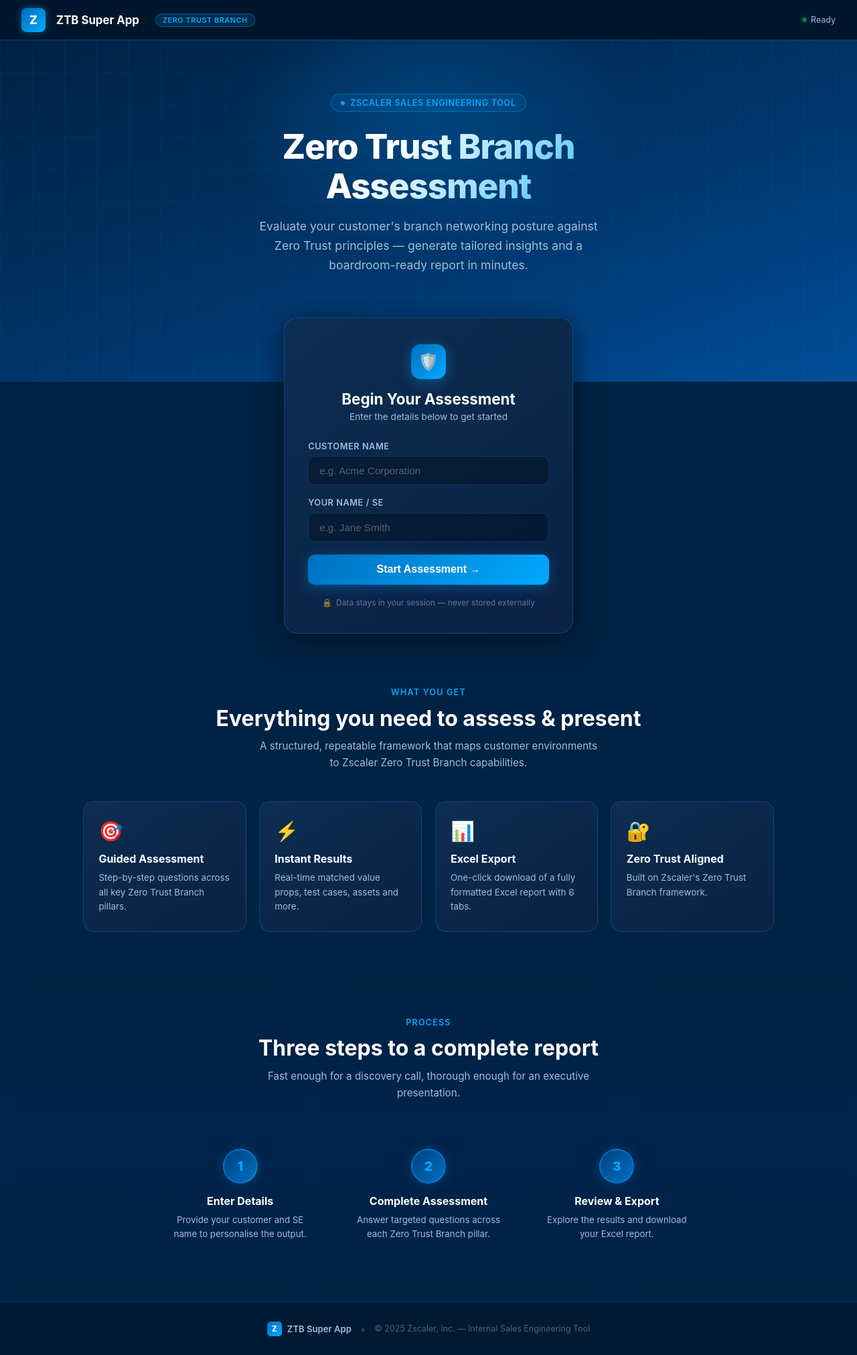
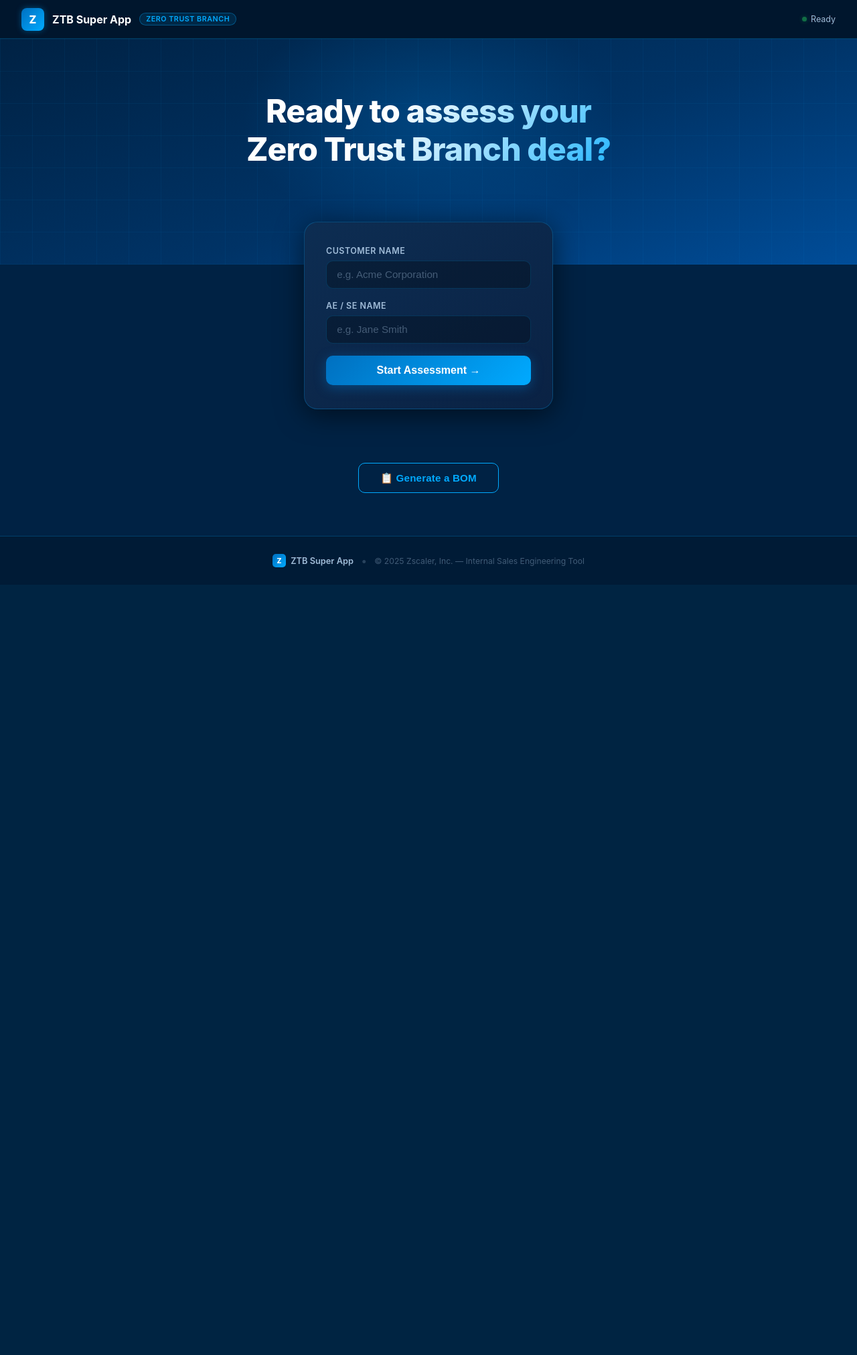
Before and after one commit to rakeshsharma91/ztb-super-app, a Flask app: page /user/ in a window 1280 px wide. Shown: the whole page at 67% size. After the commit the page ends 847 px from the top, so only its background shows below. Run offline with Flask 3, Linux system fonts and the light colour scheme.

Commit message:
Final app without save progress option - clean landing page, BOM coming soon page

```diff
--- a/routes/user_routes.py
+++ b/routes/user_routes.py
@@ -326,3 +326,7 @@
         as_attachment=True,
         download_name=filename
     )
+
+@user_bp.route('/bom')
+def bom():
+    return render_template('user_bom.html')
--- a/templates/user_landing.html
+++ b/templates/user_landing.html
@@ -6,16 +6,15 @@
   <title>ZTB Super App — Zero Trust Branch Assessment</title>
   <style>
     :root {
+      --navy-dark: #002244;
       --navy:      #003366;
-      --navy-dark: #002244;
       --blue:      #0070c0;
       --accent:    #00aaff;
       --white:     #ffffff;
-      --navy-mid:  #004080;
       --card-bg:   #0a2a50;
-      --text-muted: #a0bcd8;
-      --border:    rgba(0, 170, 255, 0.25);
-      --shadow:    0 8px 40px rgba(0, 0, 0, 0.55);
+      --text-muted:#a0bcd8;
+      --border:    rgba(0,170,255,0.25);
+      --shadow:    0 8px 40px rgba(0,0,0,0.55);
     }
     *, *::before, *::after { box-sizing: border-box; margin: 0; padding: 0; }
     html { scroll-behavior: smooth; }
@@ -26,28 +25,31 @@
       min-height: 100vh;
       overflow-x: hidden;
     }
+
+    /* ── NAVBAR ── */
     .navbar {
       position: sticky; top: 0; z-index: 100;
-      display: flex; align-items: center; gap: 1rem;
-      padding: 0 2rem; height: 60px;
-      background: rgba(0, 22, 44, 0.92);
+      display: flex; align-items: center; gap: 0.75rem;
+      padding: 0 2rem; height: 58px;
+      background: rgba(0,22,44,0.92);
       backdrop-filter: blur(12px);
       border-bottom: 1px solid var(--border);
     }
     .nav-logo {
-      width: 36px; height: 36px;
+      width: 34px; height: 34px;
       background: linear-gradient(135deg, var(--blue), var(--accent));
       border-radius: 8px;
       display: flex; align-items: center; justify-content: center;
-      font-size: 1.1rem; font-weight: 800; color: var(--white);
-      box-shadow: 0 0 12px rgba(0,170,255,0.4);
+      font-size: 1rem; font-weight: 800; color: var(--white);
+      box-shadow: 0 0 10px rgba(0,170,255,0.35);
+      flex-shrink: 0;
     }
-    .nav-brand { font-size: 1.05rem; font-weight: 700; color: var(--white); }
+    .nav-brand { font-size: 1rem; font-weight: 700; color: var(--white); }
     .nav-badge {
-      margin-left: 0.5rem; padding: 2px 10px;
-      background: rgba(0,170,255,0.15);
-      border: 1px solid rgba(0,170,255,0.4);
-      border-radius: 20px; font-size: 0.68rem;
+      padding: 2px 9px;
+      background: rgba(0,170,255,0.12);
+      border: 1px solid rgba(0,170,255,0.35);
+      border-radius: 20px; font-size: 0.67rem;
       font-weight: 600; color: var(--accent);
       letter-spacing: 0.05em; text-transform: uppercase;
     }
@@ -58,153 +60,161 @@
       border-radius: 50%; box-shadow: 0 0 6px rgba(34,197,94,0.6);
       animation: pulse-green 2s infinite;
     }
-    @keyframes pulse-green { 0%,100%{opacity:1} 50%{opacity:0.5} }
+    @keyframes pulse-green { 0%,100%{opacity:1} 50%{opacity:0.45} }
+
+    /* ── HERO ── */
     .hero {
       position: relative;
-      background: linear-gradient(160deg, var(--navy-dark) 0%, var(--navy) 50%, #004d99 100%);
-      padding: 5rem 2rem 10rem; text-align: center; overflow: hidden;
+      background: linear-gradient(160deg, var(--navy-dark) 0%, var(--navy) 55%, #004d99 100%);
+      padding: 5rem 2rem 9rem;
+      text-align: center;
+      overflow: hidden;
     }
     .hero::before {
       content: ''; position: absolute; inset: 0;
-      background-image: linear-gradient(rgba(0,170,255,0.06) 1px, transparent 1px),
-        linear-gradient(90deg, rgba(0,170,255,0.06) 1px, transparent 1px);
+      background-image:
+        linear-gradient(rgba(0,170,255,0.055) 1px, transparent 1px),
+        linear-gradient(90deg, rgba(0,170,255,0.055) 1px, transparent 1px);
       background-size: 48px 48px; pointer-events: none;
     }
     .hero::after {
-      content: ''; position: absolute; top: -80px; left: 50%;
-      transform: translateX(-50%); width: 600px; height: 400px;
-      background: radial-gradient(ellipse, rgba(0,112,192,0.35) 0%, transparent 70%);
+      content: ''; position: absolute;
+      top: -60px; left: 50%; transform: translateX(-50%);
+      width: 560px; height: 360px;
+      background: radial-gradient(ellipse, rgba(0,112,192,0.32) 0%, transparent 70%);
       pointer-events: none;
     }
-    .hero-content { position: relative; z-index: 2; max-width: 700px; margin: 0 auto; }
-    .hero-eyebrow {
-      display: inline-flex; align-items: center; gap: 8px;
-      padding: 5px 14px; background: rgba(0,170,255,0.1);
-      border: 1px solid rgba(0,170,255,0.35); border-radius: 20px;
-      font-size: 0.78rem; font-weight: 600; color: var(--accent);
-      letter-spacing: 0.06em; text-transform: uppercase; margin-bottom: 1.4rem;
+    .hero-content { position: relative; z-index: 2; max-width: 680px; margin: 0 auto; }
+    .hero h1 {
+      font-size: clamp(2rem, 5vw, 3rem);
+      font-weight: 800;
+      line-height: 1.18;
+      letter-spacing: -0.02em;
+      background: linear-gradient(135deg, var(--white) 40%, var(--accent));
+      -webkit-background-clip: text;
+      -webkit-text-fill-color: transparent;
+      background-clip: text;
     }
-    .hero-eyebrow-dot { width: 6px; height: 6px; background: var(--accent); border-radius: 50%; }
-    .hero h1 {
-      font-size: clamp(2rem, 5vw, 3.2rem); font-weight: 800;
-      line-height: 1.15; letter-spacing: -0.02em; margin-bottom: 1rem;
-      background: linear-gradient(135deg, var(--white) 40%, var(--accent));
-      -webkit-background-clip: text; -webkit-text-fill-color: transparent; background-clip: text;
-    }
-    .hero-tagline { font-size: 1.1rem; color: var(--text-muted); line-height: 1.65; max-width: 520px; margin: 0 auto; }
+
+    /* ── FORM CARD ── */
     .form-card-wrapper {
       position: relative; z-index: 10;
-      max-width: 480px; margin: -6rem auto 0; padding: 0 1.5rem;
+      max-width: 420px; margin: -4rem auto 0;
+      padding: 0 1.5rem;
     }
     .form-card {
       background: linear-gradient(145deg, #0d2d52, #0a2244);
-      border: 1px solid var(--border); border-radius: 20px;
-      padding: 2.4rem 2.2rem; box-shadow: var(--shadow);
+      border: 1px solid var(--border);
+      border-radius: 20px;
+      padding: 2.2rem 2rem;
+      box-shadow: var(--shadow);
     }
-    .form-card-header { text-align: center; margin-bottom: 1.8rem; }
-    .form-card-icon {
-      width: 52px; height: 52px; margin: 0 auto 1rem;
-      background: linear-gradient(135deg, var(--blue), var(--accent));
-      border-radius: 14px; display: flex; align-items: center;
-      justify-content: center; font-size: 1.5rem;
-      box-shadow: 0 4px 20px rgba(0,170,255,0.35);
-    }
-    .form-card h2 { font-size: 1.4rem; font-weight: 700; color: var(--white); margin-bottom: 0.35rem; }
-    .form-card-subtitle { font-size: 0.85rem; color: var(--text-muted); }
-    .form-group { margin-bottom: 1.2rem; }
+    .form-group { margin-bottom: 1.15rem; }
     .form-group label {
-      display: block; font-size: 0.8rem; font-weight: 600;
+      display: block; font-size: 0.78rem; font-weight: 600;
       color: var(--text-muted); letter-spacing: 0.04em;
-      text-transform: uppercase; margin-bottom: 0.45rem;
+      text-transform: uppercase; margin-bottom: 0.4rem;
     }
     .form-group input {
-      width: 100%; padding: 0.75rem 1rem;
-      background: rgba(0,0,0,0.3);
-      border: 1px solid rgba(0,170,255,0.2);
-      border-radius: 10px; color: var(--white); font-size: 0.95rem;
-      outline: none; transition: border-color 0.2s, box-shadow 0.2s;
+      width: 100%; padding: 0.72rem 0.95rem;
+      background: rgba(0,0,0,0.28);
+      border: 1px solid rgba(0,170,255,0.18);
+      border-radius: 10px; color: var(--white);
+      font-size: 0.95rem; outline: none;
+      transition: border-color 0.2s, box-shadow 0.2s;
     }
-    .form-group input::placeholder { color: rgba(160,188,216,0.45); }
-    .form-group input:focus { border-color: var(--accent); box-shadow: 0 0 0 3px rgba(0,170,255,0.15); }
-    .form-group input.error-field { border-color: #f87171; box-shadow: 0 0 0 3px rgba(248,113,113,0.15); }
-    .error-msg { display: none; font-size: 0.78rem; color: #f87171; margin-top: 0.35rem; }
-    .error-msg.visible { display: block; }
+    .form-group input::placeholder { color: rgba(160,188,216,0.4); }
+    .form-group input:focus { border-color: var(--accent); box-shadow: 0 0 0 3px rgba(0,170,255,0.13); }
+    .form-group input.error-field { border-color: #f87171; box-shadow: 0 0 0 3px rgba(248,113,113,0.13); }
+    .field-error { display: none; font-size: 0.76rem; color: #f87171; margin-top: 0.3rem; }
+    .field-error.visible { display: block; }
     .global-error {
-      display: none; background: rgba(248,113,113,0.12);
-      border: 1px solid rgba(248,113,113,0.35); border-radius: 8px;
-      padding: 0.7rem 0.9rem; font-size: 0.83rem; color: #fca5a5;
+      display: none;
+      background: rgba(248,113,113,0.1);
+      border: 1px solid rgba(248,113,113,0.32);
+      border-radius: 8px; padding: 0.65rem 0.85rem;
+      font-size: 0.82rem; color: #fca5a5;
       margin-bottom: 1rem; text-align: center;
     }
     .global-error.visible { display: block; }
     .submit-btn {
-      width: 100%; padding: 0.85rem;
+      width: 100%; padding: 0.82rem;
       background: linear-gradient(135deg, var(--blue), var(--accent));
       border: none; border-radius: 10px; color: var(--white);
       font-size: 1rem; font-weight: 700; cursor: pointer;
       transition: opacity 0.2s, transform 0.15s, box-shadow 0.2s;
-      box-shadow: 0 4px 18px rgba(0,112,192,0.5); margin-top: 0.4rem;
+      box-shadow: 0 4px 18px rgba(0,112,192,0.45);
+      margin-top: 0.5rem;
       display: flex; align-items: center; justify-content: center; gap: 8px;
     }
-    .submit-btn:hover:not(:disabled) { opacity: 0.92; transform: translateY(-1px); }
-    .submit-btn:disabled { opacity: 0.6; cursor: not-allowed; }
+    .submit-btn:hover:not(:disabled) { opacity: 0.9; transform: translateY(-1px); }
+    .submit-btn:disabled { opacity: 0.55; cursor: not-allowed; }
     .btn-spinner {
-      display: none; width: 16px; height: 16px;
-      border: 2px solid rgba(255,255,255,0.4); border-top-color: #fff;
-      border-radius: 50%; animation: spin 0.7s linear infinite;
+      display: none; width: 15px; height: 15px;
+      border: 2px solid rgba(255,255,255,0.35);
+      border-top-color: #fff; border-radius: 50%;
+      animation: spin 0.7s linear infinite;
     }
     .submit-btn.loading .btn-spinner { display: block; }
     @keyframes spin { to { transform: rotate(360deg); } }
-    .form-card-footer {
-      text-align: center; margin-top: 1.2rem; font-size: 0.75rem;
-      color: rgba(160,188,216,0.55); display: flex; align-items: center;
-      justify-content: center; gap: 6px;
+
+    /* ── BOM SECTION ── */
+    .bom-section {
+      text-align: center;
+      margin: 5rem auto 4rem;
+      padding: 0 1.5rem;
     }
-    .features { max-width: 1080px; margin: 5rem auto 0; padding: 0 1.5rem 4rem; }
-    .section-label { text-align: center; font-size: 0.78rem; font-weight: 600; letter-spacing: 0.1em; text-transform: uppercase; color: var(--accent); margin-bottom: 0.7rem; }
-    .section-title { text-align: center; font-size: clamp(1.4rem,3vw,2rem); font-weight: 700; color: var(--white); margin-bottom: 0.6rem; }
-    .section-desc { text-align: center; color: var(--text-muted); font-size: 0.95rem; max-width: 520px; margin: 0 auto 2.8rem; line-height: 1.65; }
-    .feature-grid { display: grid; grid-template-columns: repeat(auto-fit, minmax(220px,1fr)); gap: 1.2rem; }
-    .feature-card {
-      background: linear-gradient(145deg, #0d2d52, #0a2244);
-      border: 1px solid var(--border); border-radius: 16px; padding: 1.6rem 1.4rem;
-      transition: transform 0.2s, border-color 0.2s, box-shadow 0.2s;
+    .bom-btn {
+      display: inline-flex; align-items: center; gap: 8px;
+      padding: 0.78rem 2rem;
+      background: transparent;
+      border: 1px solid var(--accent);
+      border-radius: 10px;
+      color: var(--accent);
+      font-size: 0.95rem; font-weight: 600;
+      cursor: pointer;
+      transition: background 0.2s, color 0.2s, box-shadow 0.2s, transform 0.15s;
+      letter-spacing: 0.01em;
     }
-    .feature-card:hover { transform: translateY(-4px); border-color: rgba(0,170,255,0.5); box-shadow: 0 8px 32px rgba(0,112,192,0.3); }
-    .feature-icon { font-size: 1.8rem; margin-bottom: 0.9rem; display: block; }
-    .feature-card h3 { font-size: 1rem; font-weight: 700; color: var(--white); margin-bottom: 0.5rem; }
-    .feature-card p { font-size: 0.84rem; color: var(--text-muted); line-height: 1.6; }
-    .how-it-works { background: linear-gradient(180deg, transparent, rgba(0,36,80,0.6), transparent); padding: 4rem 1.5rem; }
-    .steps-container { max-width: 820px; margin: 0 auto; display: grid; grid-template-columns: repeat(auto-fit,minmax(220px,1fr)); gap: 1.5rem; }
-    .step-card { text-align: center; padding: 1.6rem 1rem; }
-    .step-number {
-      width: 52px; height: 52px; margin: 0 auto 1rem;
-      background: linear-gradient(135deg, var(--navy-mid), var(--blue));
-      border: 2px solid rgba(0,170,255,0.4); border-radius: 50%;
-      display: flex; align-items: center; justify-content: center;
-      font-size: 1.2rem; font-weight: 800; color: var(--accent);
-      box-shadow: 0 0 18px rgba(0,112,192,0.35);
+    .bom-btn:hover {
+      background: var(--accent);
+      color: var(--white);
+      box-shadow: 0 4px 18px rgba(0,170,255,0.35);
+      transform: translateY(-1px);
     }
-    .step-card h3 { font-size: 1rem; font-weight: 700; color: var(--white); margin-bottom: 0.5rem; }
-    .step-card p { font-size: 0.83rem; color: var(--text-muted); line-height: 1.6; }
+
+    /* ── FOOTER ── */
     .footer {
-      border-top: 1px solid var(--border); padding: 1.8rem 2rem;
-      text-align: center; background: rgba(0,0,0,0.25);
-      display: flex; align-items: center; justify-content: center; flex-wrap: wrap; gap: 0.6rem;
+      border-top: 1px solid var(--border);
+      padding: 1.6rem 2rem;
+      text-align: center;
+      background: rgba(0,0,0,0.2);
+      display: flex; align-items: center;
+      justify-content: center; flex-wrap: wrap; gap: 0.55rem;
     }
-    .footer-logo { display: flex; align-items: center; gap: 0.5rem; font-size: 0.82rem; font-weight: 600; color: var(--text-muted); }
-    .footer-z { width: 22px; height: 22px; background: linear-gradient(135deg,var(--blue),var(--accent)); border-radius: 5px; display: flex; align-items: center; justify-content: center; font-size: 0.7rem; font-weight: 800; color: var(--white); }
-    .footer-sep { color: rgba(160,188,216,0.25); margin: 0 0.2rem; }
-    .footer-copy { font-size: 0.78rem; color: rgba(160,188,216,0.45); }
+    .footer-logo { display: flex; align-items: center; gap: 0.45rem; font-size: 0.8rem; font-weight: 600; color: var(--text-muted); }
+    .footer-z {
+      width: 20px; height: 20px;
+      background: linear-gradient(135deg, var(--blue), var(--accent));
+      border-radius: 5px; display: flex; align-items: center;
+      justify-content: center; font-size: 0.65rem; font-weight: 800; color: var(--white);
+    }
+    .footer-sep { color: rgba(160,188,216,0.25); margin: 0 0.15rem; }
+    .footer-copy { font-size: 0.76rem; color: rgba(160,188,216,0.4); }
+
+    /* ── RESPONSIVE ── */
     @media (max-width: 600px) {
-      .hero { padding: 3.5rem 1rem 8rem; }
-      .form-card-wrapper { margin-top: -5rem; }
-      .form-card { padding: 1.8rem 1.4rem; }
+      .hero { padding: 3.2rem 1rem 7.5rem; }
+      .form-card-wrapper { margin-top: -3.5rem; }
+      .form-card { padding: 1.7rem 1.3rem; }
       .navbar { padding: 0 1rem; }
       .nav-badge { display: none; }
     }
   </style>
 </head>
 <body>
+
+  <!-- NAVBAR -->
   <nav class="navbar">
     <div class="nav-logo">Z</div>
     <span class="nav-brand">ZTB Super App</span>
@@ -216,76 +226,51 @@
     </div>
   </nav>
 
+  <!-- HERO -->
   <section class="hero">
     <div class="hero-content">
-      <div class="hero-eyebrow">
-        <span class="hero-eyebrow-dot"></span>
-        Zscaler Sales Engineering Tool
-      </div>
-      <h1>Zero Trust Branch<br>Assessment</h1>
-      <p class="hero-tagline">
-        Evaluate your customer's branch networking posture against Zero Trust principles —
-        generate tailored insights and a boardroom-ready report in minutes.
-      </p>
+      <h1>Ready to assess your<br>Zero Trust Branch deal?</h1>
     </div>
   </section>
 
+  <!-- FORM CARD -->
   <div class="form-card-wrapper">
     <div class="form-card">
-      <div class="form-card-header">
-        <div class="form-card-icon">🛡️</div>
-        <h2>Begin Your Assessment</h2>
-        <p class="form-card-subtitle">Enter the details below to get started</p>
-      </div>
       <div class="global-error" id="globalError"></div>
       <form id="landingForm" novalidate>
         <div class="form-group">
           <label for="customer_name">Customer Name</label>
-          <input type="text" id="customer_name" name="customer_name" required placeholder="e.g. Acme Corporation" autocomplete="organization" />
-          <div class="error-msg" id="err_customer">Please enter the customer name.</div>
+          <input type="text" id="customer_name" name="customer_name" required
+                 placeholder="e.g. Acme Corporation" autocomplete="organization" />
+          <div class="field-error" id="err_customer">Please enter the customer name.</div>
         </div>
         <div class="form-group">
-          <label for="se_name">Your Name / SE</label>
-          <input type="text" id="se_name" name="se_name" required placeholder="e.g. Jane Smith" autocomplete="name" />
-          <div class="error-msg" id="err_se">Please enter your name.</div>
+          <label for="se_name">AE / SE Name</label>
+          <input type="text" id="se_name" name="se_name" required
+                 placeholder="e.g. Jane Smith" autocomplete="name" />
+          <div class="field-error" id="err_se">Please enter your name.</div>
         </div>
         <button type="submit" class="submit-btn" id="submitBtn">
           <div class="btn-spinner"></div>
           <span class="btn-text">Start Assessment &rarr;</span>
         </button>
       </form>
-      <div class="form-card-footer">
-        <span>🔒</span>
-        <span>Data stays in your session — never stored externally</span>
-      </div>
     </div>
   </div>
 
-  <section class="features">
-    <p class="section-label">What you get</p>
-    <h2 class="section-title">Everything you need to assess &amp; present</h2>
-    <p class="section-desc">A structured, repeatable framework that maps customer environments to Zscaler Zero Trust Branch capabilities.</p>
-    <div class="feature-grid">
-      <div class="feature-card"><span class="feature-icon">🎯</span><h3>Guided Assessment</h3><p>Step-by-step questions across all key Zero Trust Branch pillars.</p></div>
-      <div class="feature-card"><span class="feature-icon">⚡</span><h3>Instant Results</h3><p>Real-time matched value props, test cases, assets and more.</p></div>
-      <div class="feature-card"><span class="feature-icon">📊</span><h3>Excel Export</h3><p>One-click download of a fully formatted Excel report with 6 tabs.</p></div>
-      <div class="feature-card"><span class="feature-icon">🔐</span><h3>Zero Trust Aligned</h3><p>Built on Zscaler's Zero Trust Branch framework.</p></div>
+  <!-- BOM SECTION -->
+  <div class="bom-section">
+    <button class="bom-btn" onclick="window.location.href='/user/bom'">
+      📋 Generate a BOM
+    </button>
+  </div>
+
+  <!-- FOOTER -->
+  <footer class="footer">
+    <div class="footer-logo">
+      <div class="footer-z">Z</div>
+      <span>ZTB Super App</span>
     </div>
-  </section>
-
-  <section class="how-it-works">
-    <p class="section-label">Process</p>
-    <h2 class="section-title">Three steps to a complete report</h2>
-    <p class="section-desc">Fast enough for a discovery call, thorough enough for an executive presentation.</p>
-    <div class="steps-container">
-      <div class="step-card"><div class="step-number">1</div><h3>Enter Details</h3><p>Provide your customer and SE name to personalise the output.</p></div>
-      <div class="step-card"><div class="step-number">2</div><h3>Complete Assessment</h3><p>Answer targeted questions across each Zero Trust Branch pillar.</p></div>
-      <div class="step-card"><div class="step-number">3</div><h3>Review &amp; Export</h3><p>Explore the results and download your Excel report.</p></div>
-    </div>
-  </section>
-
-  <footer class="footer">
-    <div class="footer-logo"><div class="footer-z">Z</div><span>ZTB Super App</span></div>
     <span class="footer-sep">&bull;</span>
     <span class="footer-copy">&copy; 2025 Zscaler, Inc. &mdash; Internal Sales Engineering Tool</span>
   </footer>
@@ -298,17 +283,19 @@
     const globalErr = document.getElementById('globalError');
 
     function setFieldError(inputId, errId, show) {
-      const input = document.getElementById(inputId);
-      const msg   = document.getElementById(errId);
-      if (show) { input.classList.add('error-field'); msg.classList.add('visible'); }
-      else      { input.classList.remove('error-field'); msg.classList.remove('visible'); }
+      document.getElementById(inputId).classList.toggle('error-field', show);
+      document.getElementById(errId).classList.toggle('visible', show);
     }
     function showGlobalError(text) { globalErr.textContent = text; globalErr.classList.add('visible'); }
     function hideGlobalError()     { globalErr.textContent = ''; globalErr.classList.remove('visible'); }
     function setLoading(on)        { submitBtn.disabled = on; submitBtn.classList.toggle('loading', on); }
 
-    document.getElementById('customer_name').addEventListener('input', function () { setFieldError('customer_name','err_customer',false); hideGlobalError(); });
-    document.getElementById('se_name').addEventListener('input', function ()       { setFieldError('se_name','err_se',false); hideGlobalError(); });
+    document.getElementById('customer_name').addEventListener('input', function () {
+      setFieldError('customer_name', 'err_customer', false); hideGlobalError();
+    });
+    document.getElementById('se_name').addEventListener('input', function () {
+      setFieldError('se_name', 'err_se', false); hideGlobalError();
+    });
 
     form.addEventListener('submit', async function (e) {
       e.preventDefault();
@@ -316,27 +303,27 @@
       const customerName = document.getElementById('customer_name').value.trim();
       const seName       = document.getElementById('se_name').value.trim();
       let valid = true;
-      if (!customerName) { setFieldError('customer_name','err_customer',true); valid = false; }
-      if (!seName)       { setFieldError('se_name','err_se',true); valid = false; }
+      if (!customerName) { setFieldError('customer_name', 'err_customer', true); valid = false; }
+      if (!seName)       { setFieldError('se_name', 'err_se', true); valid = false; }
       if (!valid) return;
       setLoading(true);
       try {
-        const response = await fetch('/user/start', {
+        const res = await fetch('/user/start', {
           method: 'POST',
           headers: { 'Content-Type': 'application/json' },
           body: JSON.stringify({ customer_name: customerName, se_name: seName })
         });
-        if (response.ok) {
+        if (res.ok) {
           sessionStorage.setItem('customer_name', customerName);
           sessionStorage.setItem('se_name', seName);
           window.location.href = '/user/questions';
         } else {
           let errText = 'Something went wrong. Please try again.';
-          try { const d = await response.json(); if (d && d.error) errText = d.error; } catch(_) {}
+          try { const d = await res.json(); if (d && d.error) errText = d.error; } catch(_) {}
           showGlobalError(errText);
           setLoading(false);
         }
-      } catch (networkErr) {
+      } catch (_) {
         showGlobalError('Network error — please check your connection and try again.');
         setLoading(false);
       }
```
Also changed, not shown: models_patch.py (added, +18 -0 lines), templates/bom_placeholder.html (added, +29 -0 lines), templates/user_bom.html (added, +203 -0 lines), 1 other file.
